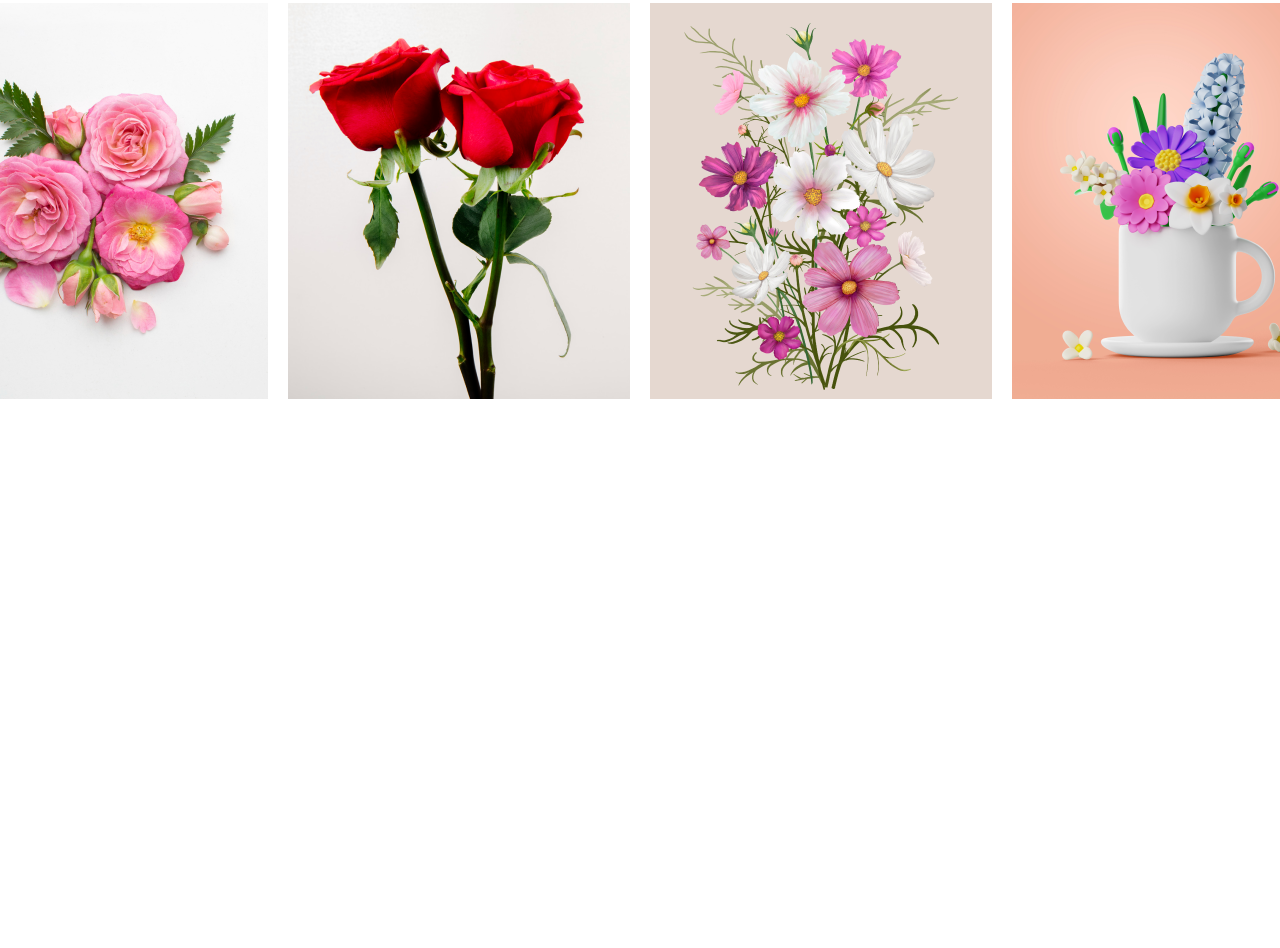
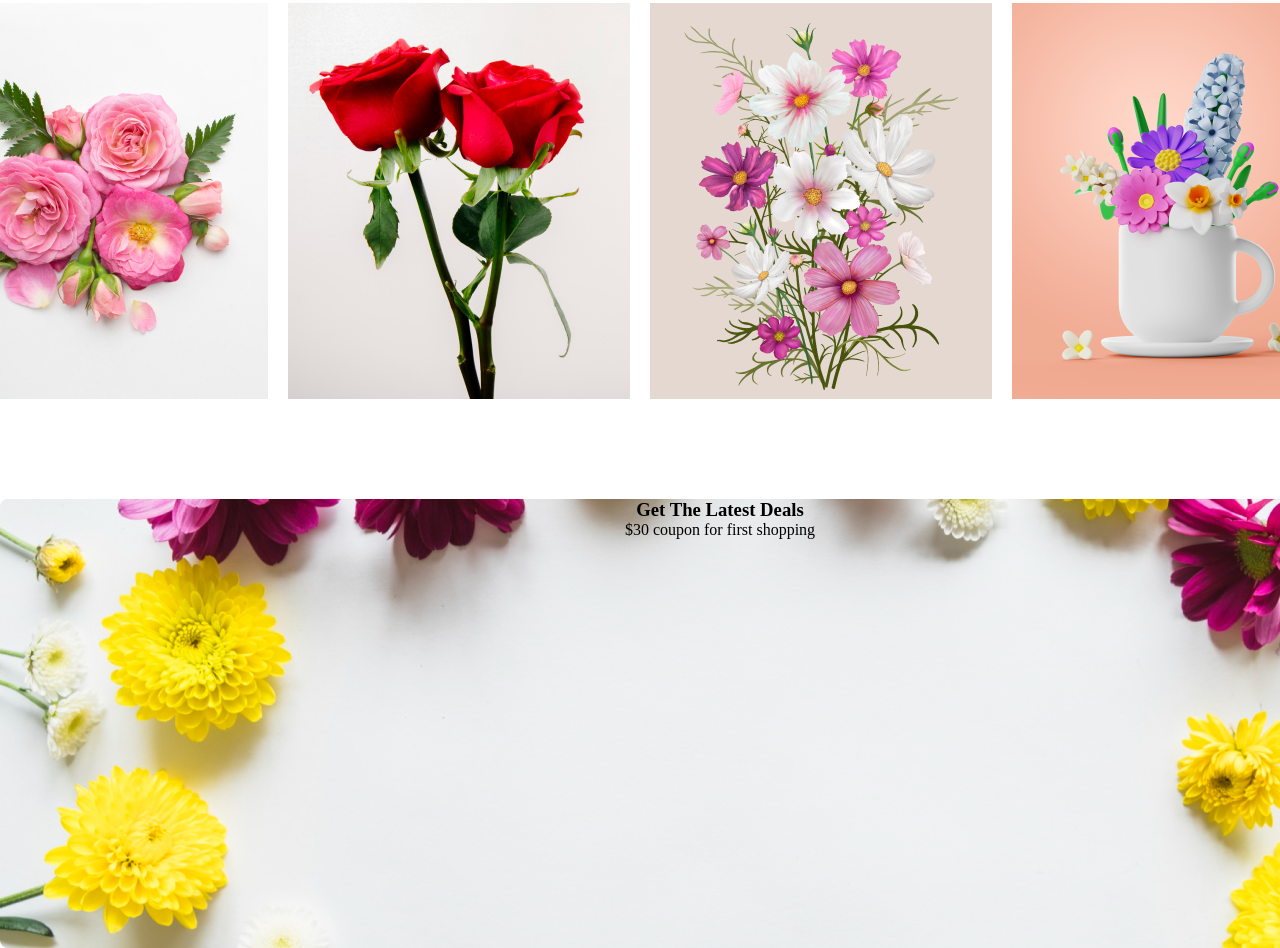
Before and after one commit to FarhadReja800/my-first-protfolio-repo, a plain HTML site: page index.html in a window 1280 px wide. Shown: the part 3220-4168 px from the top of the page. Before the commit the page ends 3623 px from the top, so only its background shows below. Drawn offline with Linux system fonts and the light colour scheme.

Commit message:
search box created

```diff
--- a/index.html
+++ b/index.html
@@ -73,8 +73,8 @@
             </div>
         </div>
         <div class="main-section">
-            <h3 class="main-title">Our Featured Flowers</h3>
-            <p class="main-description">It is a long established fact that a reader will be distracted by the <br> readable content of a page when looking at its layout.</p>
+            <h3 class="main-title">Instagram</h3>
+            <p class="main-description">It is a long established fact that a reader will be distracted <br> by the readable content of a page when looking at its layout.</p>
         </div>
         <div class="cards">
             <div class="card">
@@ -90,6 +90,13 @@
                 <img src="./images/rectangle14.png" alt="">
             </div>
         </div>
+        <div class="search-box">
+            <div class="search">
+                <h3 class="search-title">Get The Latest Deals</h3>
+                <p class="email-box">$30 coupon for first shopping</p>
+
+            </div>
+        </div>
     </main>
 </body>
 </html>
--- a/styles/style.css
+++ b/styles/style.css
@@ -214,5 +214,20 @@
     width: 342px;
     height: 396px;
     margin: auto;
+    padding-bottom: 150px;
 
 }
+.search-box{
+    width: 1440px;
+    height: 449px;
+    background-image: url("../images/rectangle13.png");
+    background-repeat: no-repeat;
+    background-position: center;
+    background-size: cover;
+    text-align: center;
+    align-items: center;
+    margin: auto;
+    margin-top: 150px;
+
+
+}
```
